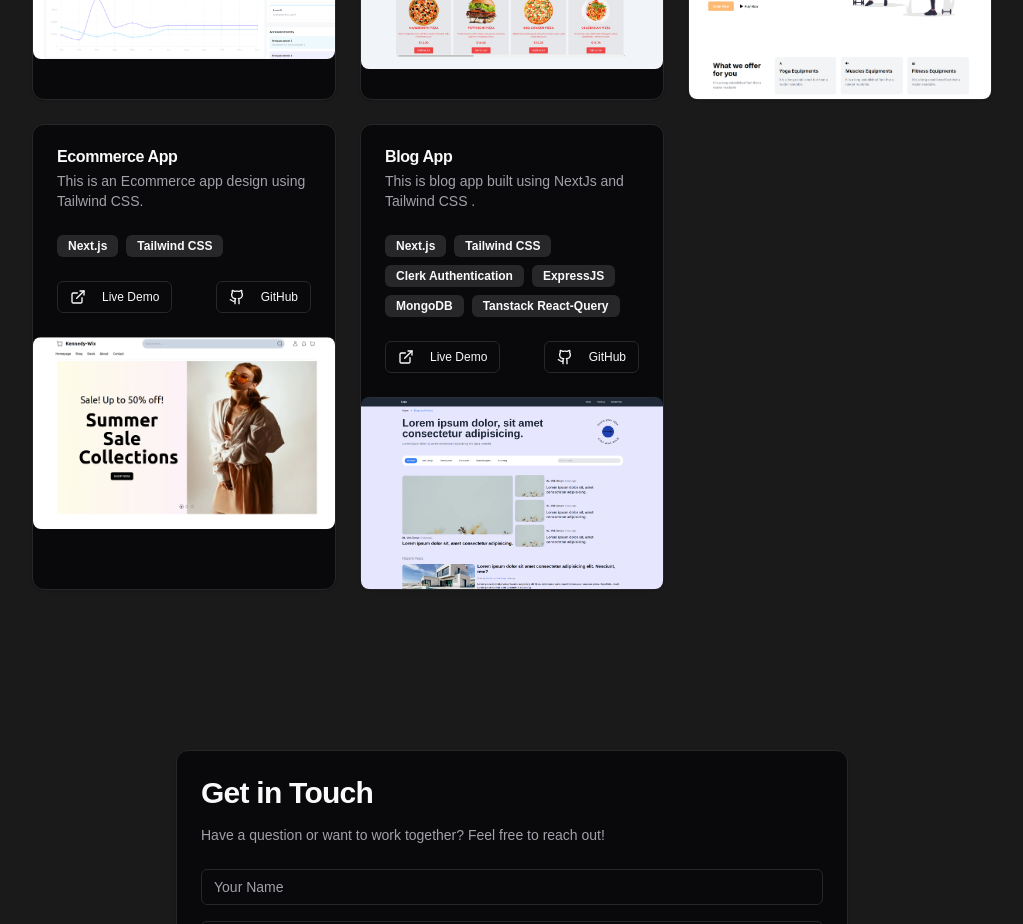
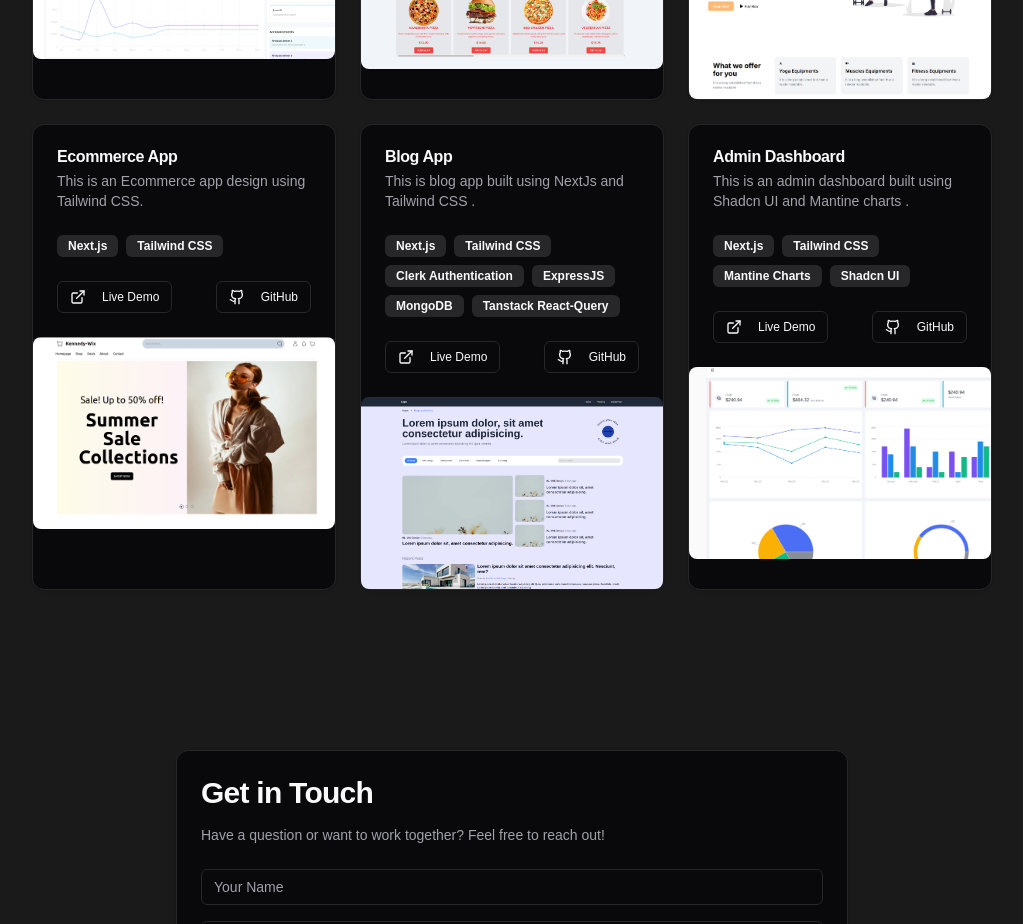
Before and after one commit to MWANGIKENNEDY/myportfolio, a Next.js app: page / in a window 1280 px wide. Shown: the part 960-1884 px from the top of the page, without its empty margins (128-1151 px from the left). Built offline with nearby package versions, Linux system fonts and the light colour scheme.

Commit message:
added an admin dashboard project

```diff
--- a/components/projects.tsx
+++ b/components/projects.tsx
@@ -57,7 +57,14 @@ const projects = [
       githubLink: "https://github.com/MWANGIKENNEDY/my-blog.git",
       coverImage:"/blog.png"
     },
-
+    {
+      title: "Admin Dashboard",
+      description: "This is an admin dashboard built using Shadcn UI and Mantine charts .",
+      tags: ["Next.js", "Tailwind CSS", "Mantine Charts", "Shadcn UI"],
+      liveLink: "https://admin-dashboard-jfp4kk2vq-mwangikennedys-projects.vercel.app/",
+      githubLink: "https://github.com/MWANGIKENNEDY/admin-dashboard.git",
+      coverImage:"/admin-dashboard.png"
+    },
   ]
 const Projects = () => {
   return (
```
Also changed, not shown: public/admin-dashboard.png (added).
